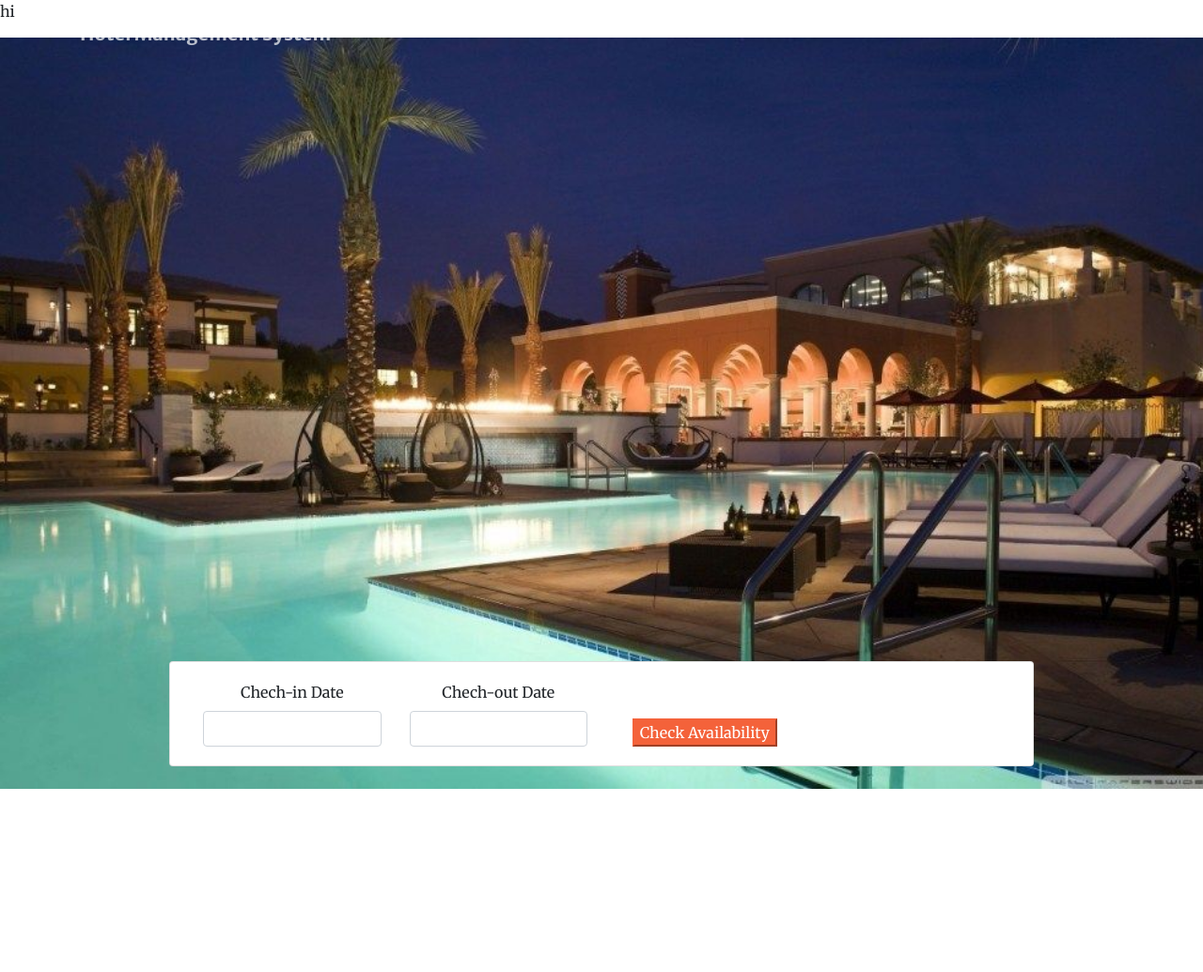
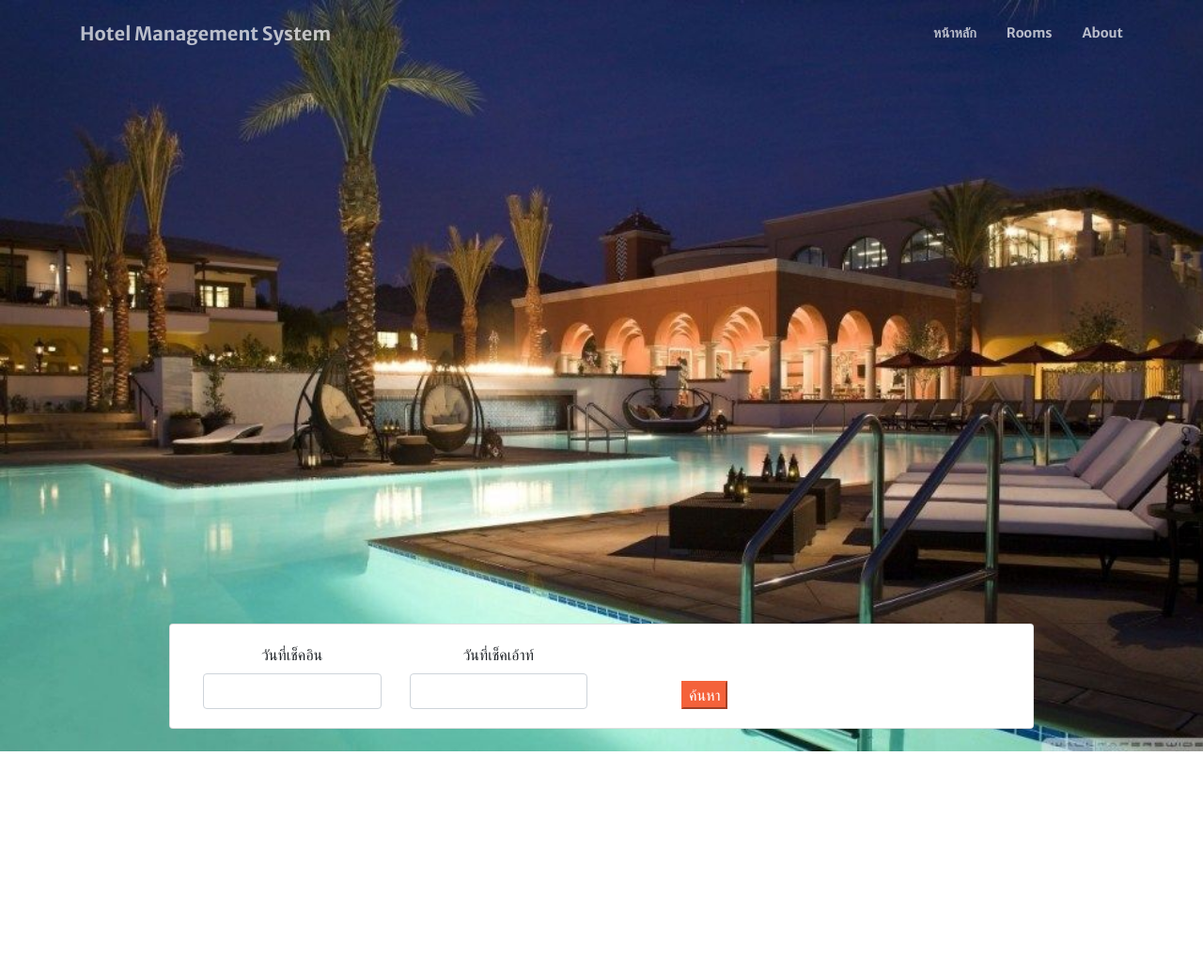
Before and after one commit to Josemink/hotelproject, a PHP site: page /index.php in a window 1280 px wide. Shown: the top 1035 px of the page at 94% size. Run offline with PHP 8.4, Linux system fonts and the light colour scheme; the visitor is signed in with stand-in values (Sample User, id 1); data comes from the database, SQL or seed files in the repository; some libraries are stand-ins or nearby versions.

Commit message:
แก้

```diff
--- a/home.php
+++ b/home.php
@@ -9,17 +9,17 @@
                     				<form action="index.php?page=list" id="filter" method="POST">
                     					<div class="row">
                     						<div class="col-md-3">
-                    							<label for="">Chech-in Date</label>
+                    							<label for="">วันที่เช็คอิน</label>
                     							<input type="text" class="form-control datepicker" name="date_in" autocomplete="off">
                     						</div>
                     						<div class="col-md-3">
-                    							<label for="">Chech-out Date</label>
+                    							<label for="">วันที่เช็คเอ้าท์</label>
                     							<input type="text" class="form-control datepicker" name="date_out" autocomplete="off">
                     						</div>
 
                     						<div class="col-md-3">
                     							<br>
-                    							<button class="btn-btn-block btn-primary mt-3">Check Availability</button>
+                    							<button class="btn-btn-block btn-primary mt-3">ค้นหา</button>
                     						</div>
 
                     					</div>
--- a/index.php
+++ b/index.php
@@ -31,14 +31,13 @@
                 <button class="navbar-toggler navbar-toggler-right" type="button" data-toggle="collapse" data-target="#navbarResponsive" aria-controls="navbarResponsive" aria-expanded="false" aria-label="Toggle navigation"><span class="navbar-toggler-icon"></span></button>
                 <div class="collapse navbar-collapse" id="navbarResponsive">
                     <ul class="navbar-nav ml-auto my-2 my-lg-0">
-                        <li class="nav-item"><a class="nav-link js-scroll-trigger" href="index.php?page=home">Home</a></li>
+                        <li class="nav-item"><a class="nav-link js-scroll-trigger" href="index.php?page=home">หน้าหลัก</a></li>
                         <li class="nav-item"><a class="nav-link js-scroll-trigger" href="index.php?page=list">Rooms</a></li>
                         <li class="nav-item"><a class="nav-link js-scroll-trigger" href="index.php?page=about">About</a></li>
                     </ul>
                 </div>
             </div>
         </nav>
-       <p>hi</p>
         <?php
         $page = isset($_GET['page']) ?$_GET['page'] : "home";
         include $page.'.php';
@@ -77,7 +76,7 @@
     </div>
   </div>
         <footer class="bg-light py-5">
-            <div class="container"><div class="small text-center text-muted">Hotel Mangement system | <a href="https://1sourcecodr.blogspot.com/" target="_blank">1 SOURCE CODE</a></div></div>
+            <div class="container"><div class="small text-center text-muted">Villa de panta Phurua | <a href="https://www.facebook.com/VilladePanta456" target="_blank">Facebook</a></div></div>
         </footer>
 
        <?php include('footer.php') ?>
--- a/list.php
+++ b/list.php
@@ -25,16 +25,16 @@
 									<form action="index.php?page=list" id="filter" method="POST">
 			        					<div class="row">
 			        						<div class="col-md-3">
-			        							<label for="">Chech-in Date</label>
+			        							<label for="">วันที่เช็คอิน</label>
 			        							<input type="text" class="form-control datepicker" name="date_in" autocomplete="off" value="<?php echo isset($date_in) ? date("Y-m-d",strtotime($date_in)) : "" ?>">
 			        						</div>
 			        						<div class="col-md-3">
-			        							<label for="">Chech-out Date</label>
+			        							<label for="">วันที่เช็คเอ้าท์</label>
 			        							<input type="text" class="form-control datepicker" name="date_out" autocomplete="off" value="<?php echo isset($date_out) ? date("Y-m-d",strtotime($date_out)) : "" ?>">
 			        						</div>
 			        						<div class="col-md-3">
 			        							<br>
-			        							<button class="btn-btn-block btn-primary mt-3">Check Availability</button>
+			        							<button class="btn-btn-block btn-primary mt-3">ค้นหา</button>
 			        						</div>
 
 			        					</div>
```
